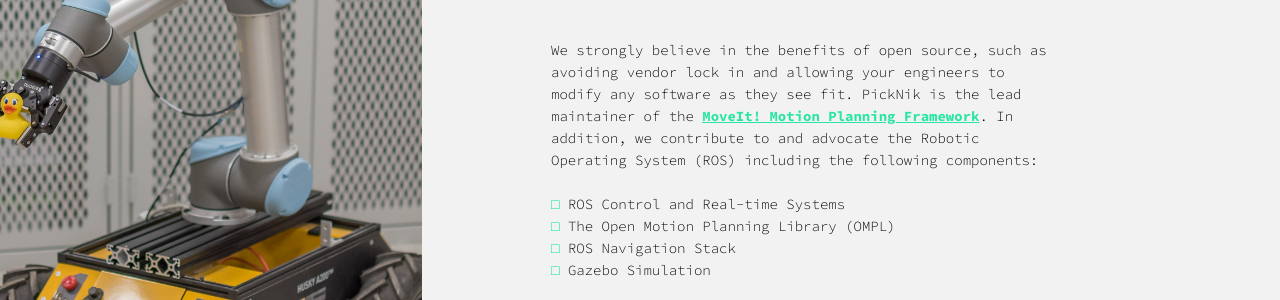
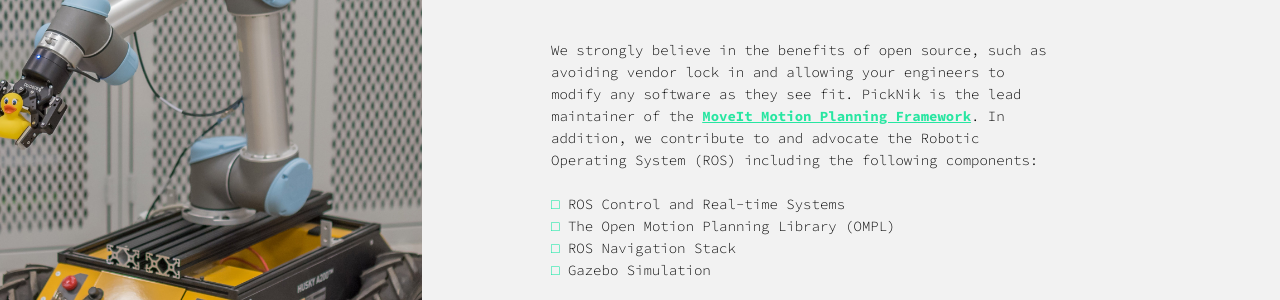
Before and after one commit to PickNikRobotics/beta_moveit_website, a Jekyll site: the page built from index.md, in a window 1280 px wide. Shown: the part 1001-1301 px from the top of the page. Built offline with Jekyll 4.4.1, drawn with Linux system fonts in a browser that asks for light colours; nearby versions of some CDN libraries.

Commit message:
moveit! (#107)
removing the !

```diff
--- a/_layouts/home.html
+++ b/_layouts/home.html
@@ -30,7 +30,7 @@
                     <div class="introSubText">
                         We strongly believe in the benefits of open source, such as avoiding vendor lock in and allowing your engineers to modify any software as they see fit. PickNik is the lead maintainer of the
                         <a class="picknikGreen bold underline" target="_blank" href="https://moveit.ros.org/">
-                            MoveIt! Motion Planning Framework</a>. In addition, we contribute to and advocate the Robotic Operating System (ROS) including the following components:
+                            MoveIt Motion Planning Framework</a>. In addition, we contribute to and advocate the Robotic Operating System (ROS) including the following components:
                         <br/>
                         <br/>
                         <div class="bullet">□</div> ROS Control and Real-time Systems
```
